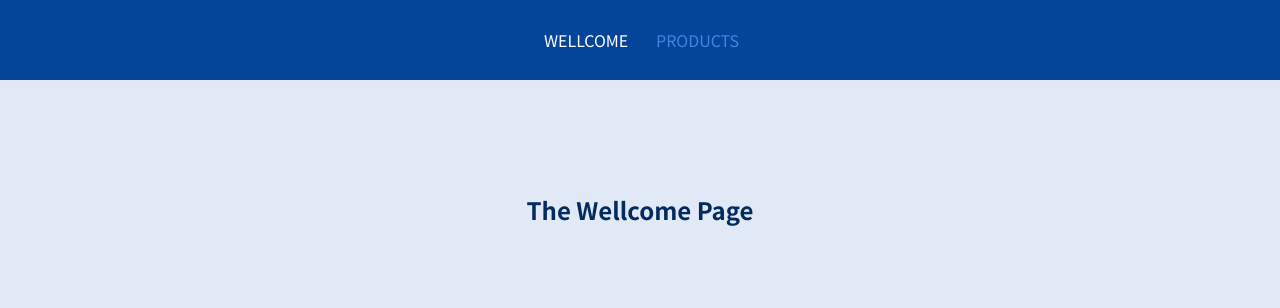
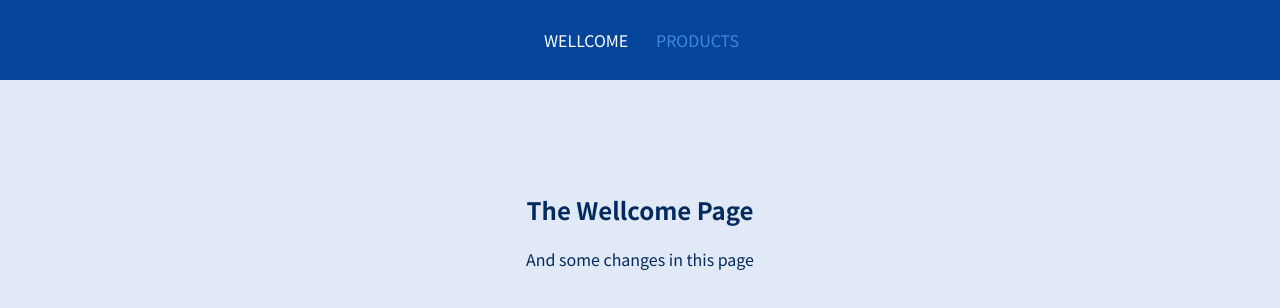
Before and after one commit to grigliz80/git-repo-react-app, a React (Create React App) app: page /wellcome in a window 1280 px wide. Shown: the top 308 px of the page. Built offline with nearby package versions, Linux system fonts and the light colour scheme.

Commit message:
A little changes, but from a new Folder

```diff
--- a/src/pages/Wellcome.js
+++ b/src/pages/Wellcome.js
@@ -4,6 +4,7 @@ const Wellcome = () => {
     return(
         <section>
             <h1>The Wellcome Page</h1>
+            <p>And some changes in this page</p>
             <Route path='/wellcome/new-user'>
                 <p>Wellcome, new User!</p>
             </Route>
```
